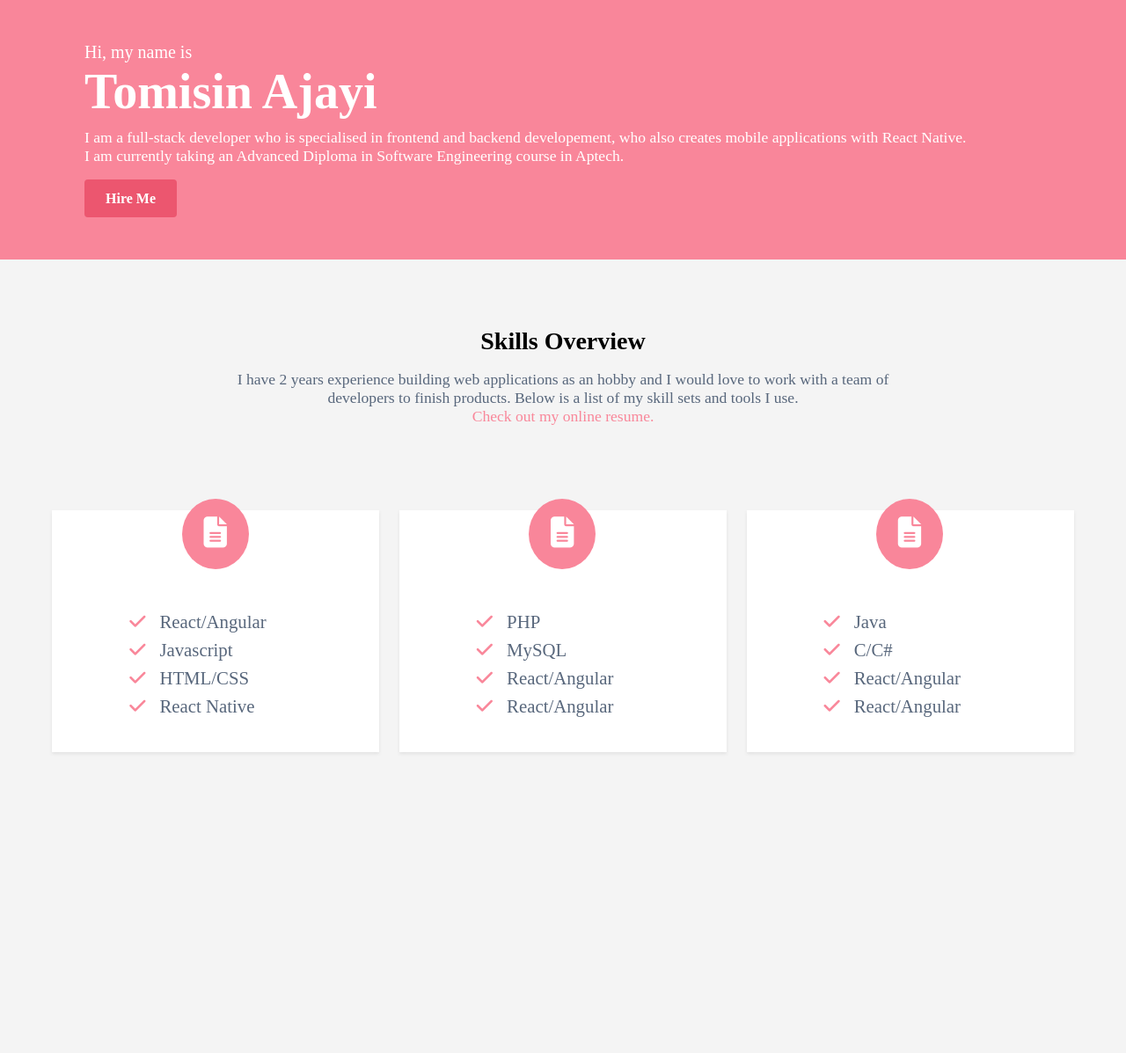
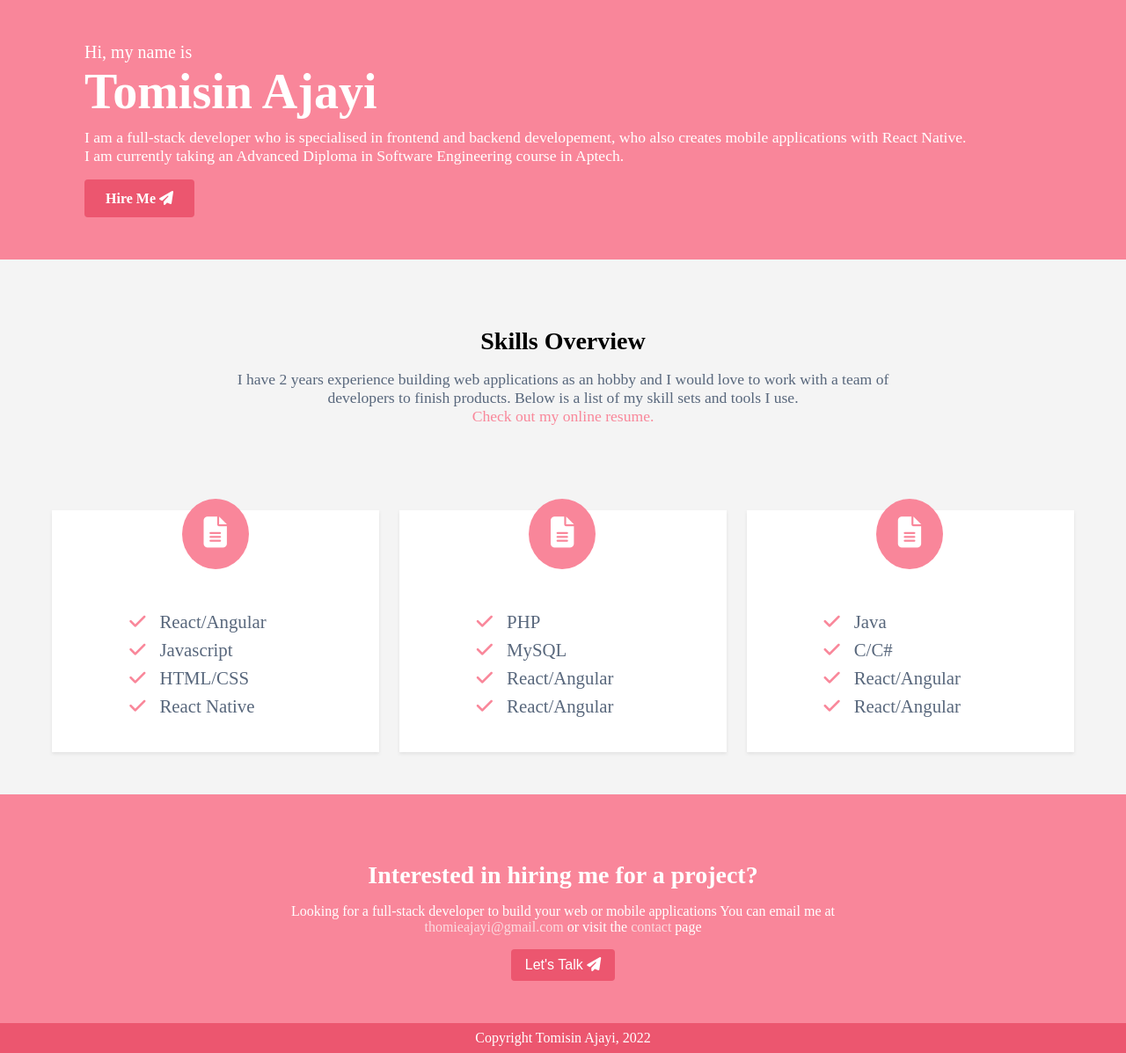
Before and after one commit to TomisinAjayi/Old-portfolio, a PHP site: page /portfolio/index.html in a window 1280 px wide. Shown: the part 57-1254 px from the top of the page at 88% size. Before the commit the page ends 913 px from the top, so only its background shows below. Run offline with PHP 8.4, Linux system fonts and the light colour scheme; some libraries are stand-ins or nearby versions.

Commit message:
created footer

```diff
--- a/portfolio/index.html
+++ b/portfolio/index.html
@@ -39,7 +39,7 @@
             <div class="lead">Hi, my name is</div>
             <h2 class="name">Tomisin Ajayi</h2>
             <div class="bio">I am a full-stack developer who is specialised in frontend and backend developement, who also creates mobile applications with React Native. <br/> I am currently taking an Advanced Diploma in Software Engineering course in Aptech. </div>
-            <a href="#">Hire Me</a>
+            <a href="#">Hire Me <i class="fa-solid fa-paper-plane"></i></a>
         </div>
     </header>
     <section class="skills">
@@ -89,6 +89,13 @@
             </div>
         </div>
     </section>
+    <footer>
+        <h3>Interested in hiring me for a project?</h3>
+        <p>Looking for a full-stack developer to build your web or mobile applications
+           You can email me at <a href="#">thomieajayi@gmail.com</a> or visit the <a href="#">contact</a> page</p>
+        <button>Let's Talk <i class="fa-solid fa-paper-plane"></i></button>
+        <div class="copyright">Copyright Tomisin Ajayi, 2022</div>
+    </footer>
     <script src="jquery-3.6.0.min.js"></script>
     <script src="script.js"></script>
 </body>
--- a/portfolio/style.css
+++ b/portfolio/style.css
@@ -159,7 +159,43 @@ nav > .row > div > button > i {
 }
 .col-4 > ul > li> i {
     margin-right: 1rem;
-    color: #f98397f7;;
+    color: #f98397f7;
+}
+
+footer {
+    background-color: #f98397f7;
+    text-align: center;
+    color: white;
+    padding-top: 3rem;
+}
+footer > h3 {
+    font-size: 1.75rem;
+    font-weight: 700;
+    margin-bottom: 0.5rem;
+}
+footer > p {
+    max-width: 780px;
+    margin: 1rem auto;
+}
+footer > p > a {
+    text-decoration: none;
+    color: #fbdce1;
+}
+footer > button {
+    margin-bottom: 3rem;
+    color: white;
+    background-color: #ec566f;
+    font-weight: 500;
+    padding: 0.375rem 1rem;
+    cursor: pointer;
+    border: none;
+    line-height: 1.5;
+    border-radius: 0.25rem;
+    font-size: 1rem;
+}
+.copyright {
+    background-color: #ec566f;
+    padding: 0.5rem 0;
 }
 
 /* responsiveness */
```
